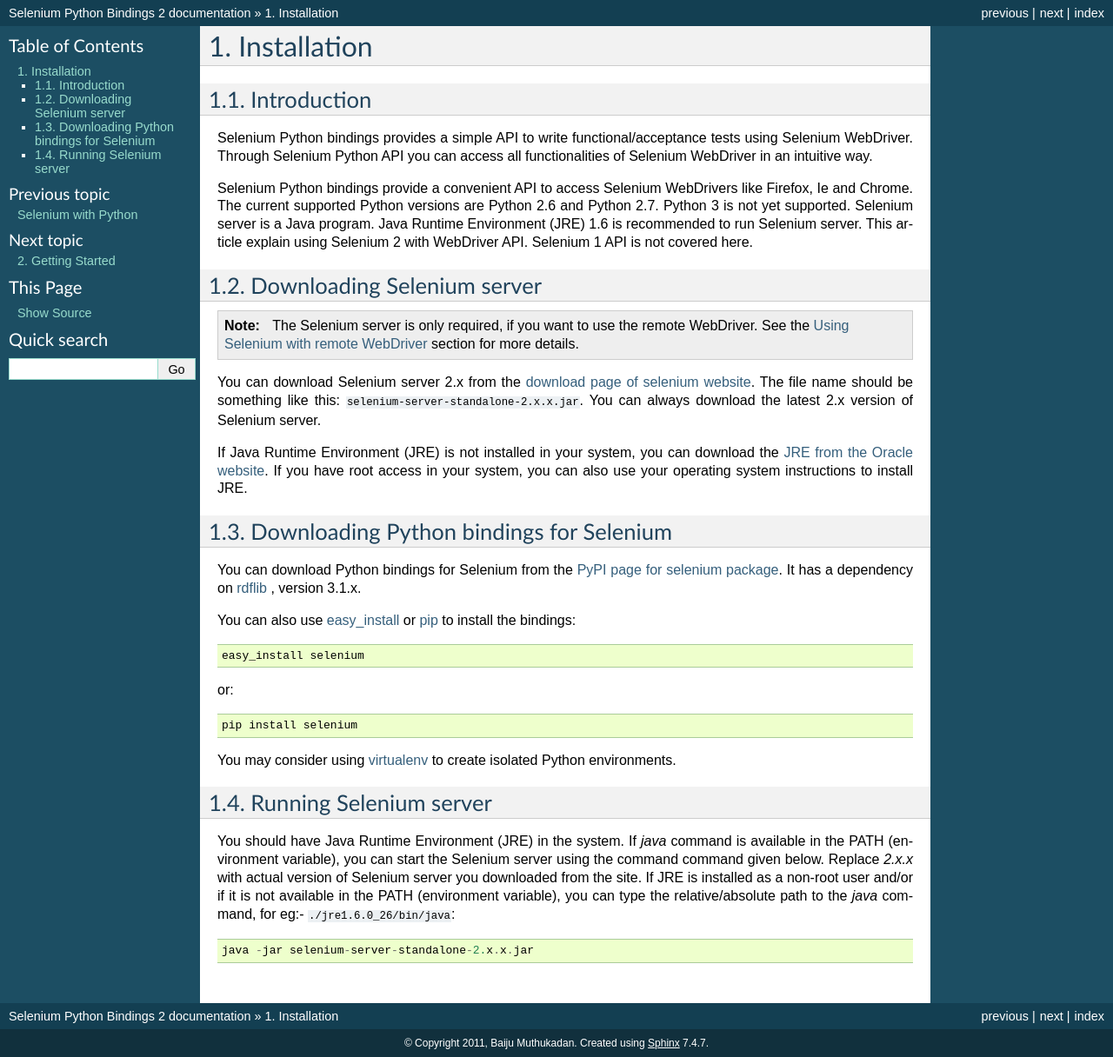
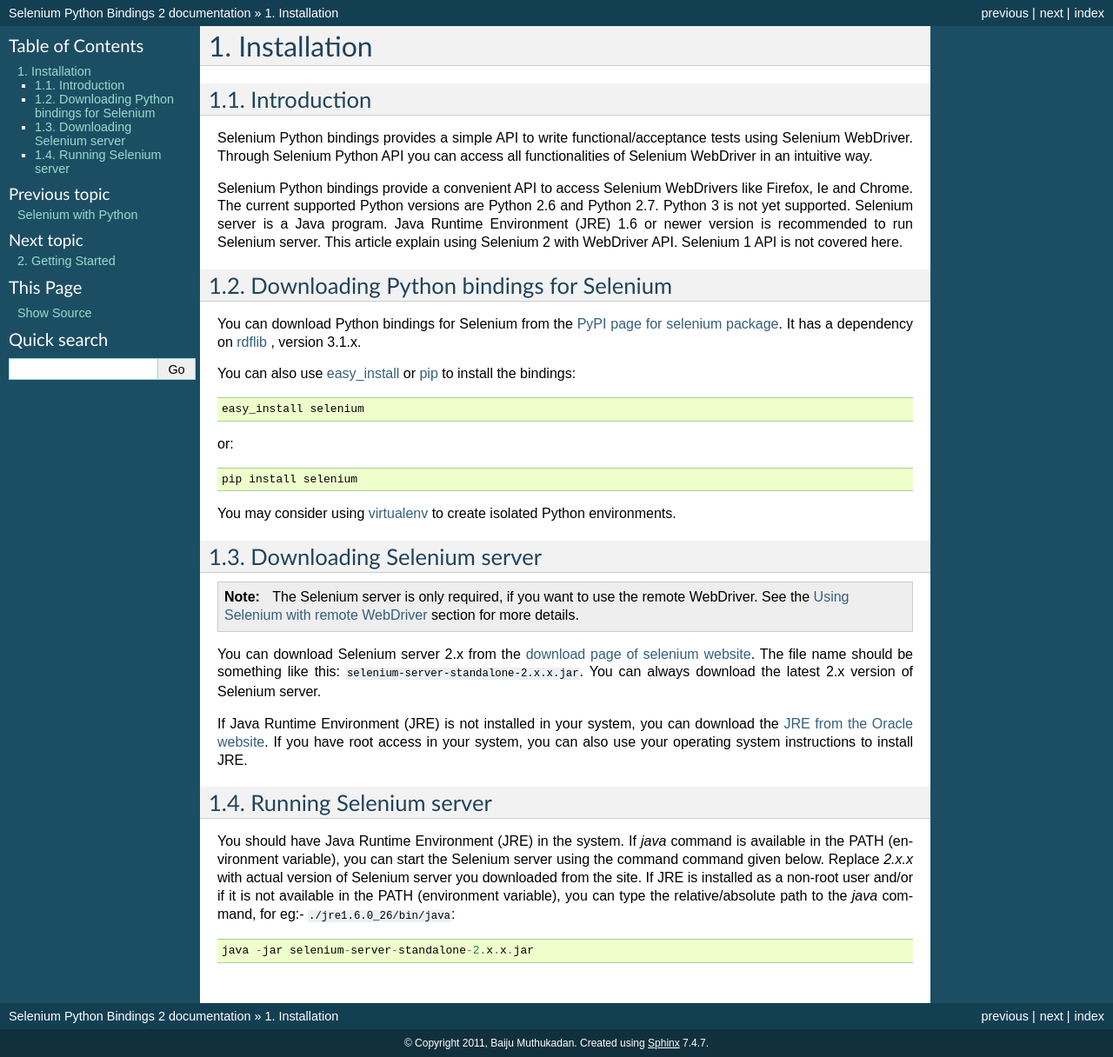
Before and after one commit to baijum/selenium-python, a Sphinx documentation site: the page built from source/installation.rst, in a window 1280 px wide. Shown: the whole page at 87% size. Built offline with Sphinx 7.4.7, drawn with Linux system fonts in a browser that asks for light colours; some of the changed lines change nothing that is shown.

Commit message:
rearrange Java server section

```diff
--- a/source/installation.rst
+++ b/source/installation.rst
@@ -15,31 +15,9 @@
 WebDrivers like Firefox, Ie and Chrome.  The current supported Python
 versions are Python 2.6 and Python 2.7.  Python 3 is not yet
 supported.  Selenium server is a Java program.  Java Runtime
-Environment (JRE) 1.6 is recommended to run Selenium server.  This
-article explain using Selenium 2 with WebDriver API.  Selenium 1 API
-is not covered here.
-
-
-Downloading Selenium server
-~~~~~~~~~~~~~~~~~~~~~~~~~~~
-
-.. note::
-
-  The Selenium server is only required, if you want to use the remote
-  WebDriver.  See the :ref:`selenium-remote-webdriver` section
-  for more details.
-
-You can download Selenium server 2.x from the `download page of
-selenium website <http://seleniumhq.org/download/>`_.  The file name
-should be something like this:
-``selenium-server-standalone-2.x.x.jar``.  You can always download the
-latest 2.x version of Selenium server.
-
-If Java Runtime Environment (JRE) is not installed in your system, you
-can download the `JRE from the Oracle website
-<http://www.oracle.com/technetwork/java/javase/downloads/index.html>`_.
-If you have root access in your system, you can also use your
-operating system instructions to install JRE.
+Environment (JRE) 1.6 or newer version is recommended to run Selenium
+server.  This article explain using Selenium 2 with WebDriver API.
+Selenium 1 API is not covered here.
 
 
 Downloading Python bindings for Selenium
@@ -65,6 +43,28 @@
 environments.
 
 
+Downloading Selenium server
+~~~~~~~~~~~~~~~~~~~~~~~~~~~
+
+.. note::
+
+  The Selenium server is only required, if you want to use the remote
+  WebDriver.  See the :ref:`selenium-remote-webdriver` section
+  for more details.
+
+You can download Selenium server 2.x from the `download page of
+selenium website <http://seleniumhq.org/download/>`_.  The file name
+should be something like this:
+``selenium-server-standalone-2.x.x.jar``.  You can always download the
+latest 2.x version of Selenium server.
+
+If Java Runtime Environment (JRE) is not installed in your system, you
+can download the `JRE from the Oracle website
+<http://www.oracle.com/technetwork/java/javase/downloads/index.html>`_.
+If you have root access in your system, you can also use your
+operating system instructions to install JRE.
+
+
 Running Selenium server
 ~~~~~~~~~~~~~~~~~~~~~~~
 
```
